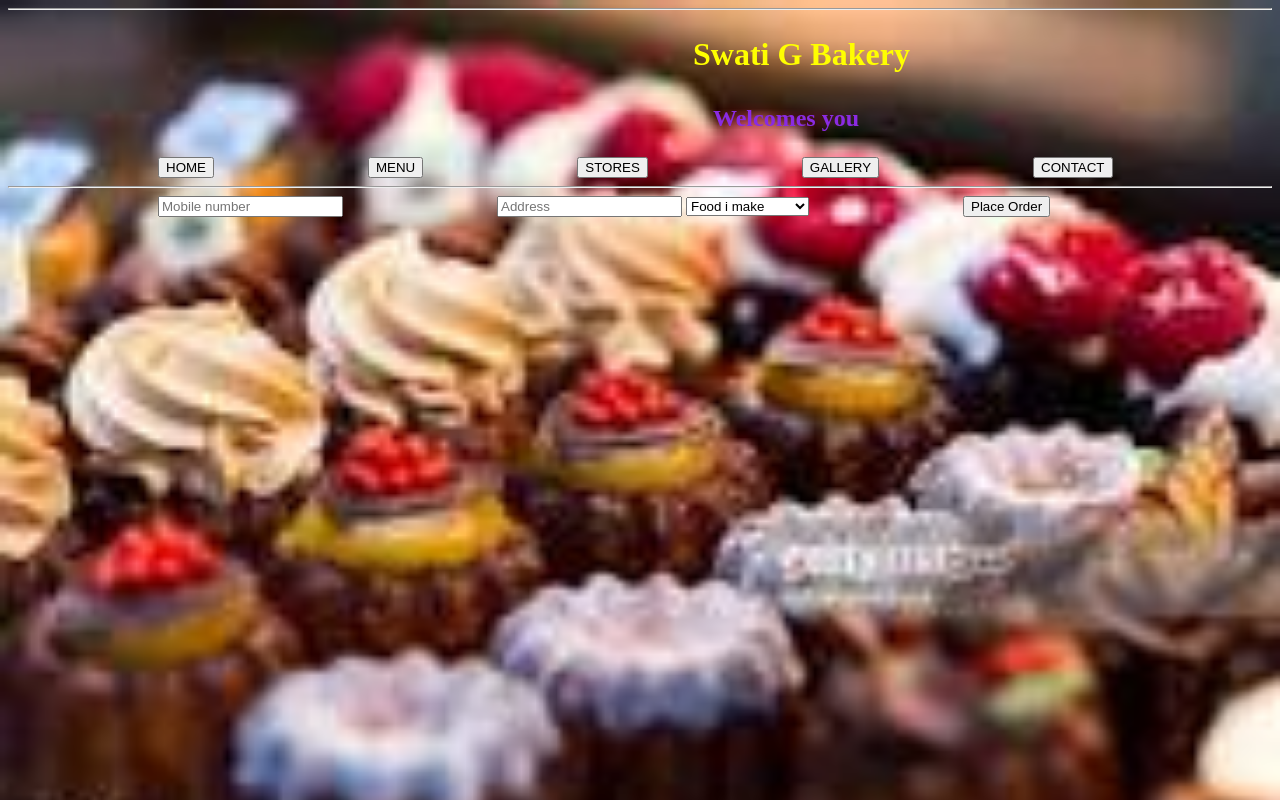
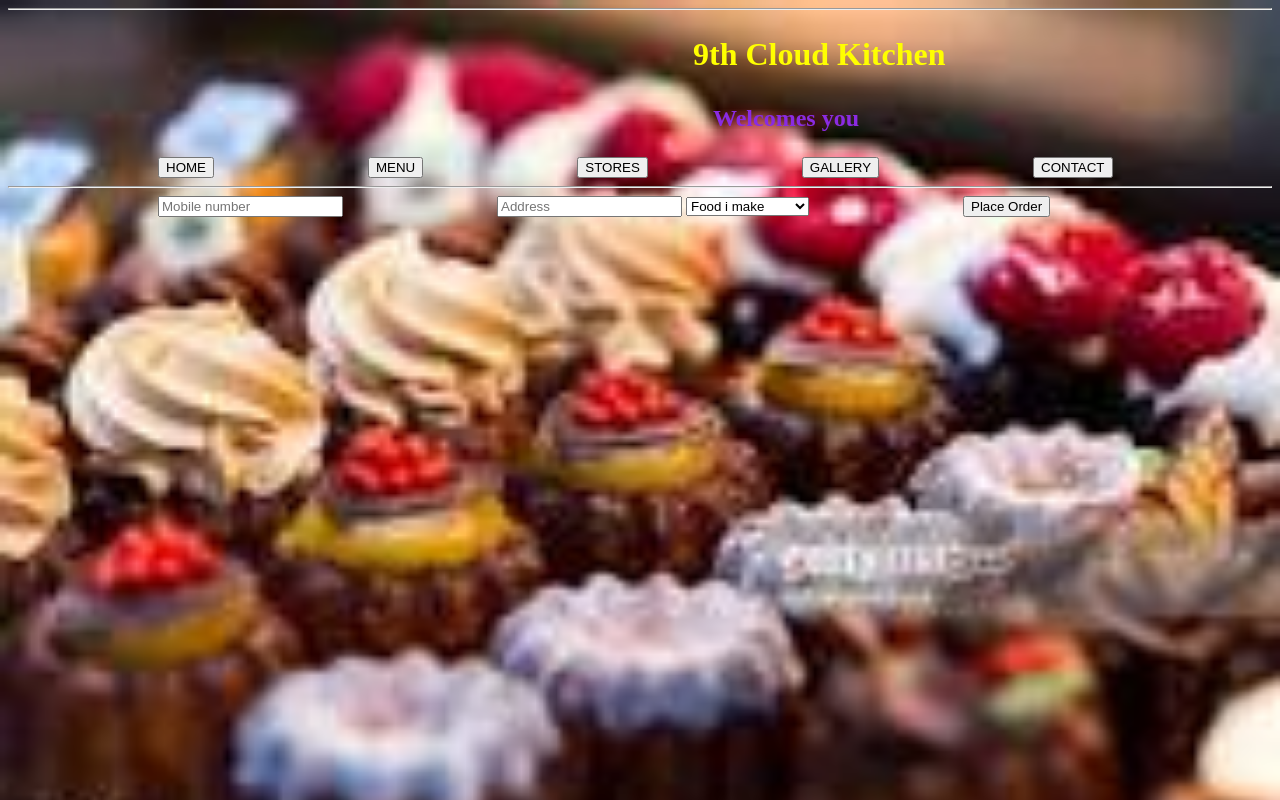
Before and after one commit to pradeepraiaug/SG, a plain HTML site: page index.html in a window 1280 px wide. Drawn offline with Linux system fonts and the light colour scheme.

Commit message:
Update index.html

```diff
--- a/index.html
+++ b/index.html
@@ -12,7 +12,7 @@
 
     <div class="content"><hr>
         <h1>
-            Swati  G  Bakery
+             9th Cloud Kitchen
         </h1>
         <h2>Welcomes you</h2>
         <input type="button" value="HOME">
```
